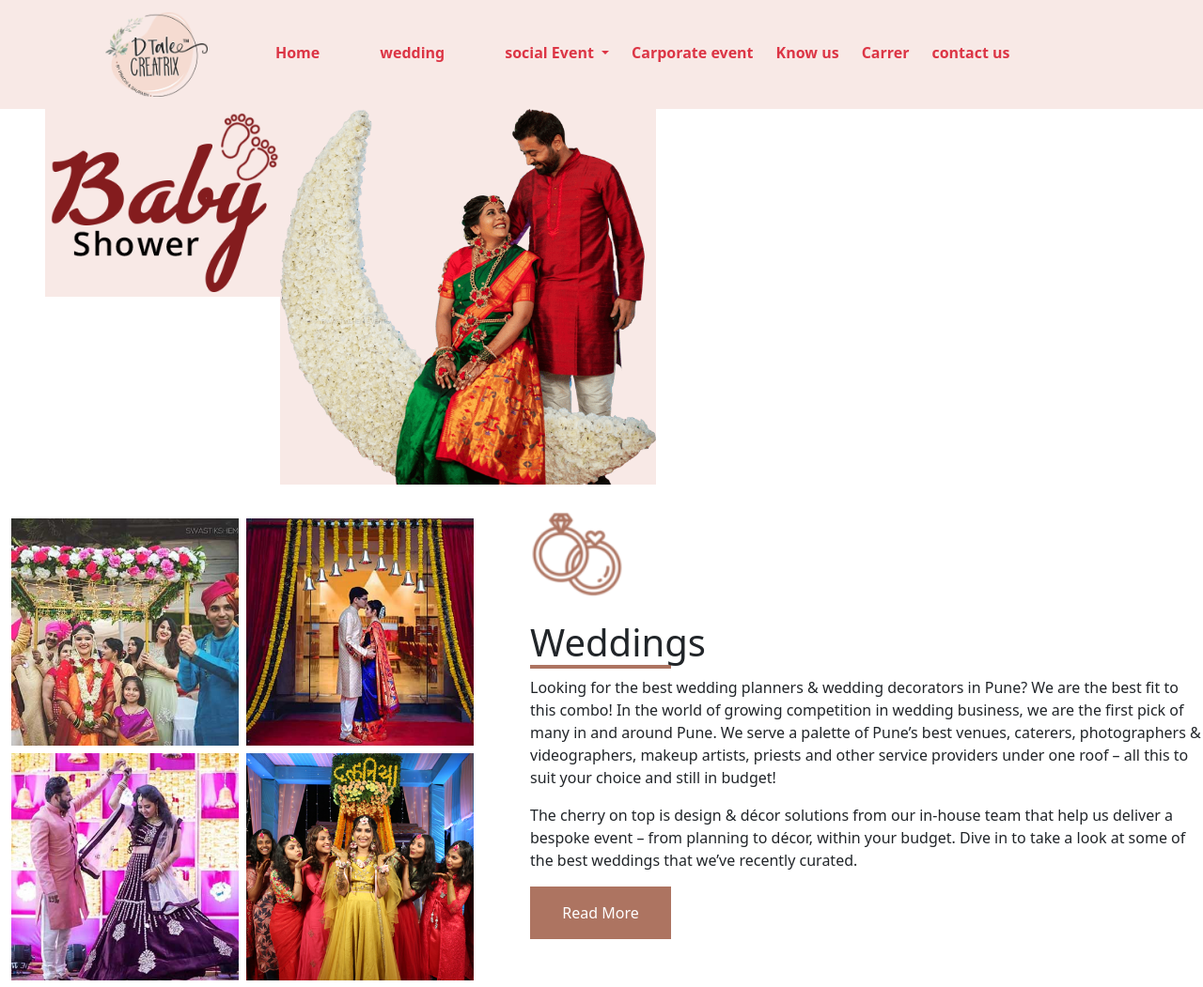
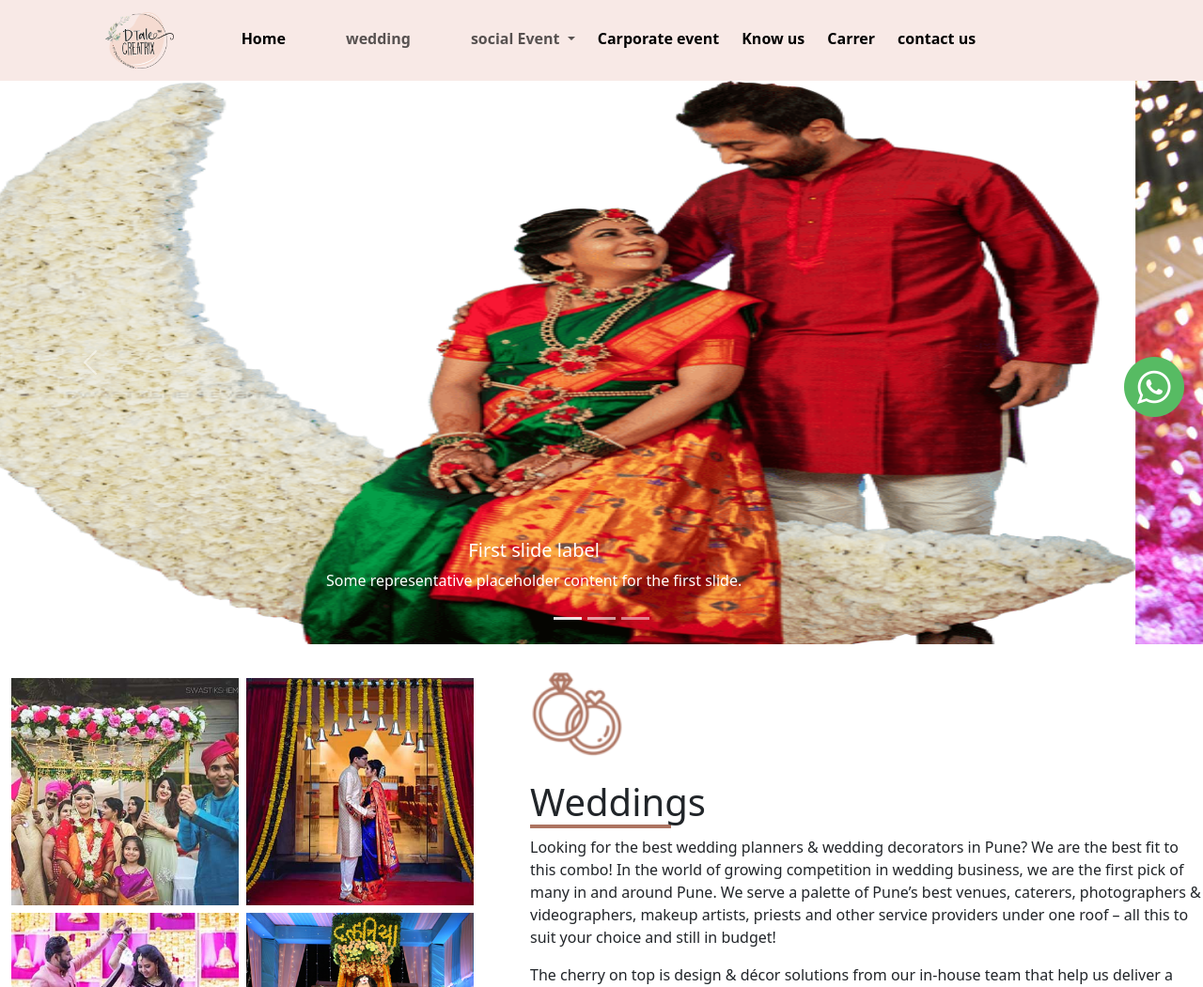
Before and after one commit to gayatrisathawane/wedding-planner-clone-website, a plain HTML site: page index.html in a window 1280 px wide. Shown: the top 1051 px of the page at 94% size. Drawn offline with nearby package versions, Linux system fonts and the light colour scheme.

Commit message:
slider added

```diff
--- a/index.html
+++ b/index.html
@@ -32,14 +32,14 @@
         <div class="collapse navbar-collapse" id="navbarSupportedContent">
           <ul class="navbar-nav me-auto mb-2 mb-lg-1 ms-5">
             <li class="nav-item ">
-              <a class="nav-link active fw-bold text-danger" aria-current="page" href="#">Home</a>
+              <a class="nav-link active fw-bold " aria-current="page" href="#">Home</a>
             </li>
             <li class="nav-item ms-5">
-              <a class="nav-link fw-bold text-danger" href="./pages/weddings.html">wedding</a>
+              <a class="nav-link fw-bold " href="./pages/weddings.html">wedding</a>
             </li>
 
             <li class="nav-item dropdown ms-5">
-              <a class="nav-link dropdown-toggle fw-bold text-danger" href="#" role="button" data-bs-toggle="dropdown"
+              <a class="nav-link dropdown-toggle fw-bold " href="#" role="button" data-bs-toggle="dropdown"
                 aria-expanded="false">
                 social Event
               </a>
@@ -51,16 +51,16 @@
               </ul>
             </li>
             <li class="nav-item ms-2">
-              <a class="nav-link active fw-bold text-danger" aria-current="page" href="#">Carporate event</a>
+              <a class="nav-link active fw-bold " aria-current="page" href="#">Carporate event</a>
             </li>
             <li class="nav-item ms-2">
-              <a class="nav-link active fw-bold text-danger" aria-current="page" href="#">Know us</a>
+              <a class="nav-link active fw-bold " aria-current="page" href="#">Know us</a>
             </li>
             <li class="nav-item ms-2">
-              <a class="nav-link active fw-bold text-danger" aria-current="page" href="#">Carrer</a>
+              <a class="nav-link active fw-bold " aria-current="page" href="#">Carrer</a>
             </li>
             <li class="nav-item ms-2">
-              <a class="nav-link active fw-bold text-danger" aria-current="page" href="#">contact us</a>
+              <a class="nav-link active fw-bold " aria-current="page" href="#">contact us</a>
             </li>
           </ul>
 
@@ -72,20 +72,49 @@
   </nav>
 
 
-  <div class="imagesnav d-flex ms-5 ">
+  <div id="carouselExampleCaptions" class="carousel slide" data-bs-ride="carousel">
+    <div class="carousel-indicators">
+      <button type="button" data-bs-target="#carouselExampleCaptions" data-bs-slide-to="0" class="active" aria-current="true" aria-label="Slide 1"></button>
+      <button type="button" data-bs-target="#carouselExampleCaptions" data-bs-slide-to="1" aria-label="Slide 2"></button>
+      <button type="button" data-bs-target="#carouselExampleCaptions" data-bs-slide-to="2" aria-label="Slide 3"></button>
+    </div>
 
-      <div class="navtextimg">
+    <div class="carousel-inner">
 
+      <div class="carousel-item active">
+        <img src="./images/img/cover1.png" class="d-block w-100 " height="600px" alt="..." class="scrollimg">
+        <div class="carousel-caption d-none d-md-block">
+          <h5>First slide label</h5>
+          <p>Some representative placeholder content for the first slide.</p>
+        </div>
       </div>
-      <div class="navimg">
-
+      <div class="carousel-item">
+        <img src="./images/img/wedclient1.jpg" class="d-block w-100 " height="600px" alt="...">
+        <div class="carousel-caption d-none d-md-block">
+          <h5>Second slide label</h5>
+          <p>Some representative placeholder content for the second slide.</p>
+        </div>
+      </div>
+      <div class="carousel-item">
+        <img src="./images/img/wedclient5.jpg" class="d-block  w-100 " height="600px"  alt="...">
+        <div class="carousel-caption d-none d-md-block">
+          <h5>Third slide label</h5>
+          <p>Some representative placeholder content for the third slide.</p>
+        </div>
       </div>
     </div>
-
+    <button class="carousel-control-prev" type="button" data-bs-target="#carouselExampleCaptions" data-bs-slide="prev">
+      <span class="carousel-control-prev-icon" aria-hidden="true"></span>
+      <span class="visually-hidden">Previous</span>
+    </button>
+    <button class="carousel-control-next" type="button" data-bs-target="#carouselExampleCaptions" data-bs-slide="next">
+      <span class="carousel-control-next-icon" aria-hidden="true"></span>
+      <span class="visually-hidden">Next</span>
+    </button>
   </div>
 
 
-
+  <img src="./images/icons/whatsapp.png" class="whatsapp">
 
 
   <div class="main-wedding mt-4">
@@ -393,6 +422,8 @@
 
 
 
+
+
   <script src="https://cdn.jsdelivr.net/npm/bootstrap@5.3.1/dist/js/bootstrap.bundle.min.js"
     integrity="sha384-HwwvtgBNo3bZJJLYd8oVXjrBZt8cqVSpeBNS5n7C8IVInixGAoxmnlMuBnhbgrkm"
     crossorigin="anonymous"></script>
--- a/pages/wedding.css
+++ b/pages/wedding.css
@@ -20,10 +20,10 @@
 .imgs{
     height: 340px;
     width: 350px;
-    transition: 2s;
+    transition: 1s;
 }
 .imgs:hover{
-    transform: scale(0.9);
+    transform: scale(0.98)
 }
 
 .color{
--- a/style.css
+++ b/style.css
@@ -12,7 +12,7 @@
 
     /* height: 500px; */
 }
-.navtextimg{
+/* .navtextimg{
     background-image: url('./images/img/Baby-Shower_text.png');
     height: 200px;
     width: 250px;
@@ -20,18 +20,27 @@
     background-size: cover;
     background-position: center center;
 
-}
+} */
 
-.navimg{
+/* .navimg{
     background-image: url('./images/img/cover1.png');
     width: 400px;
     height: 400px;
     background-color: #f8e9e6;
     background-size: cover;
+} */
+.logo{
+    height: 60px;
+    margin-left: 100px;
+
 }
-.logo{
-    height: 90px;
-    margin-left: 100px;
+.scrollimg{
+    height: 600px;
+}
+.whatsapp{
+    position: fixed;
+    top:380px;
+    right: 20px;
 
 }
 .main-wedding{
```
Also changed, not shown: pages/weddings.html (+1 -1 lines), images/icons/whatsapp.png (added).
